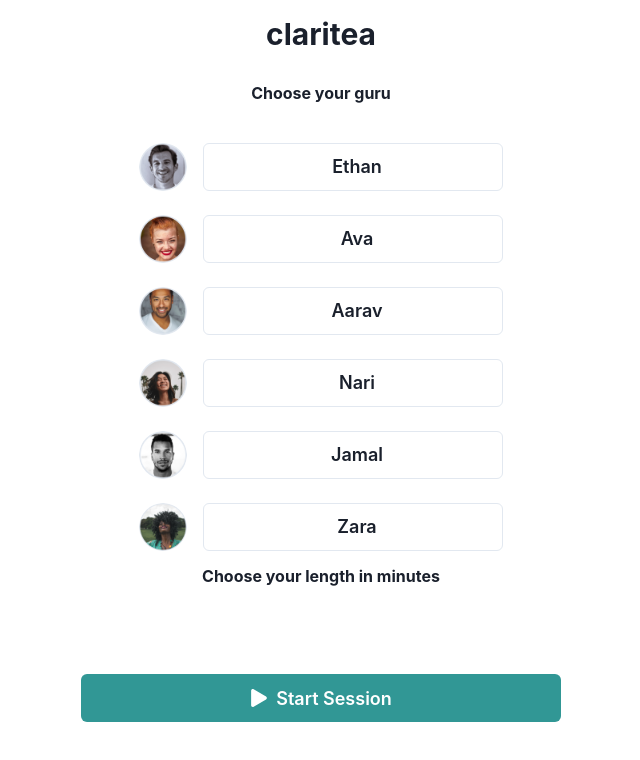
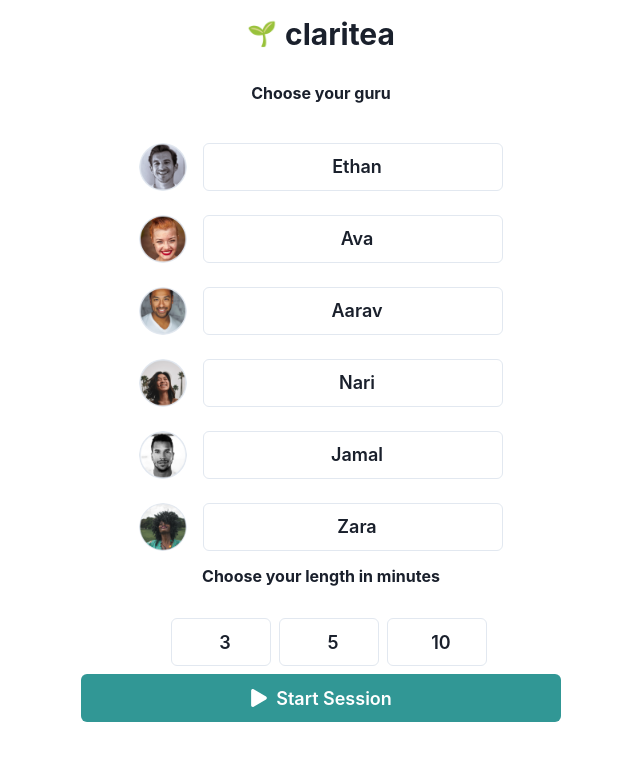
Before and after one commit to eric-yates/meditation-app, a React (Create React App) app: page / in a window 1280 px wide. Shown: the top 760 px of the page, without its empty margins (319-959 px from the left). Built offline with nearby package versions, Linux system fonts and the light colour scheme.

Commit message:
Updated buttons

```diff
--- a/src/Home.tsx
+++ b/src/Home.tsx
@@ -49,9 +49,14 @@ const Page = () => {
 
   return (
     <Stack align={"center"}>
-     <Heading as="h1" size="lg" textAlign="center" mt={4} mb={6}>
-        claritea
-      </Heading>
+        <Flex align="center" justify="center" mt={4} mb={6}>
+        <Text fontSize="2xl" mr={2}>
+          🌱
+        </Text>
+        <Heading as="h1" size="lg">
+          claritea
+        </Heading>
+      </Flex>
       <Heading as="h3" size="sm" textAlign="center" mb={6}>
         Choose your guru
       </Heading>
@@ -90,17 +95,23 @@ const Page = () => {
           {lengths.map((length) => (
             <Button
               key={length.value}
-              colorScheme={selectedLength === length.value ? 'primaryButton' : 'white'}
+              variant={selectedLength === length.value ? "solid" : "outline"}
+              colorScheme={
+                selectedLength === length.value ? 'blackAlpha' : undefined
+            }
               size="lg"
               borderRadius="md"
-              px={4}
-              py={2}
               _hover={{
                 cursor: 'pointer',
               }}
+              width={"100px"}
               onClick={() => handleLengthChange(length.value)}
             >
-              {length.label}
+            <Flex align="center" justify="space-between">
+                <Text flex={4} ml={4} mr={2} width="10rem">
+                {length.label}
+                </Text>
+            </Flex>
             </Button>
           ))}
         </ButtonGroup>
```
